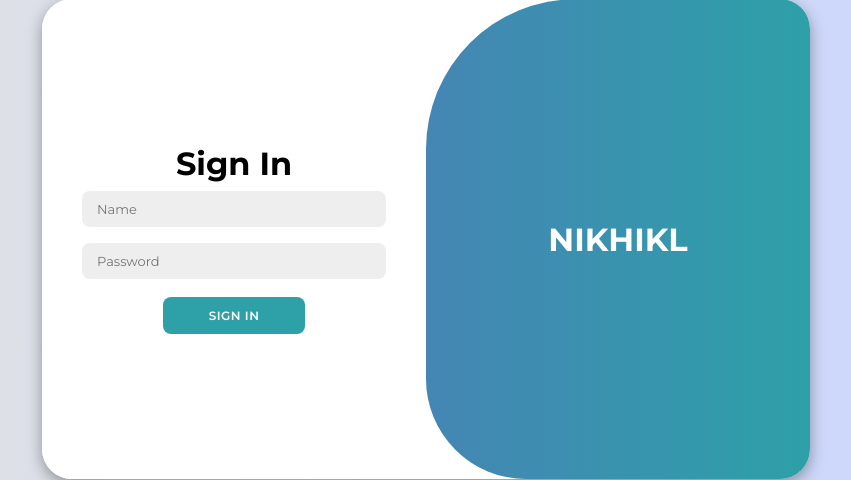
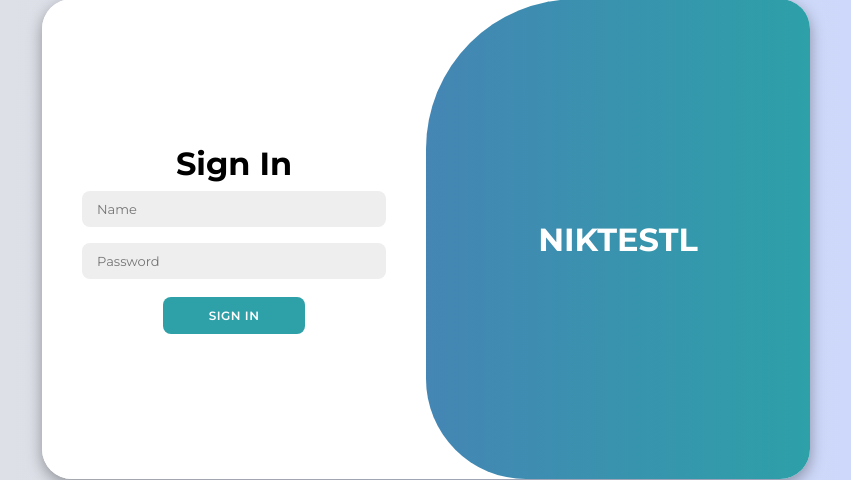
Before and after one commit to Nikhilkathale741/PCCM-2, a Django app: page /login in a window 1280 px wide. Shown: the part 161-641 px from the top of the page, without its empty margins (214-1065 px from the left). Run offline with Django 5.2, Linux system fonts and the light colour scheme.

Commit message:
Update login.htmltest  kiya

```diff
--- a/PCCM/pccm_website/templates/pccm_website/login.html
+++ b/PCCM/pccm_website/templates/pccm_website/login.html
@@ -31,7 +31,7 @@
             <button class="hidden" id="login">Sign In</button>
           </div>
           <div class="toggle-panel toggle-right">
-            <h1>NIKHIKL</h1>
+            <h1>NIKTESTL</h1>
           </div>
         </div>
       </div>
```
